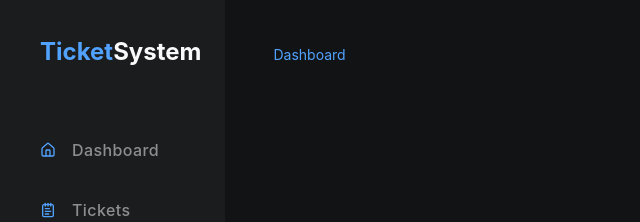
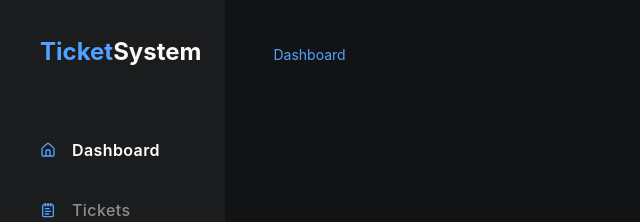
Before and after one commit to Daniel-N98/ticket_support_system, a Next.js app: page /dashboard in a window 1280 px wide. Shown: the top 222 px of the page, without its empty margins (0-640 px from the left). Built offline with nearby package versions, Linux system fonts and the light colour scheme.

Commit message:
Improve NavLink > Active page is now shown for both md and sm screens.

```diff
--- a/src/components/nav-bar/NavLink.tsx
+++ b/src/components/nav-bar/NavLink.tsx
@@ -1,16 +1,23 @@
-import {  VisibleNavLinkType } from "@/types/Nav";
+import { usePathname } from "next/navigation";
 import { Button } from "../ui/button";
 
-export default function NavLink({ label, icon, href }: VisibleNavLinkType) {
+interface NavLinkProps {
+  label: string;
+  icon: React.ReactNode;
+  href: string;
+}
+
+export default function NavLink({ label, icon, href }: NavLinkProps) {
+  const pathname = usePathname();
+  const isActive = pathname === href;
 
   return (
     <Button
-      key={label}
       variant="ghost"
-      className="flex items-center gap-4 justify-center md:justify-start text-md tracking-wide text-white/50 hover:bg-zinc-700 hover:text-white"
+      className={`${isActive ? "bg-zinc-700 md:bg-inherit text-white font-semibold" : "text-white/50"} hover:bg-zinc-700 hover:text-white w-full flex items-center gap-4 justify-center md:justify-start text-base tracking-wide`}
       asChild
     >
-      <a href={href} className="flex items-center gap-2 w-full">
+      <a href={href} className="flex items-center gap-2 w-full font-bold" aria-current={isActive ? "page" : undefined}>
         {icon}
         <span className="hidden md:inline">{label}</span>
       </a>
```
